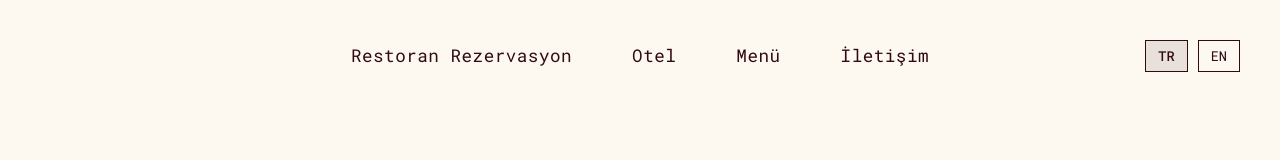
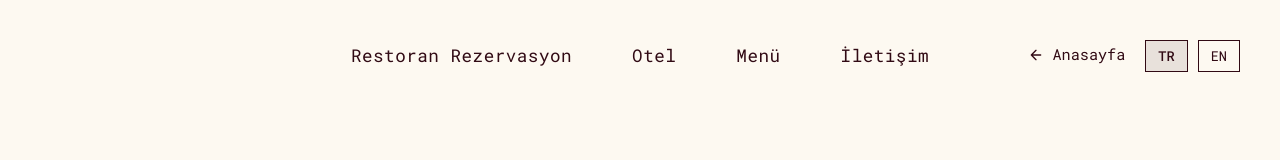
Before and after one commit to cyberatlas-baseeth/laplage, a React (Vite) app: page /about in a window 1280 px wide. Shown: the top 160 px of the page. Built offline with nearby package versions, Linux system fonts and the light colour scheme.

Commit message:
Show simple return-to-home button only on subpages

```diff
--- a/src/components/Header.css
+++ b/src/components/Header.css
@@ -38,19 +38,21 @@
   gap: 20px;
 }
 
-.btn-home {
-  padding: 10px 24px;
-  background-color: var(--color-maroon);
-  color: var(--color-ivory);
+.btn-home-simple {
   font-family: var(--font-mono);
-  font-size: 0.9rem;
-  text-align: center;
-  min-width: 100px;
-  display: inline-block;
+  font-size: 0.95rem;
+  color: var(--color-maroon);
+  display: flex;
+  align-items: center;
+  gap: 8px;
+  transition: opacity 0.3s ease;
+  border-bottom: 1px solid transparent;
+  padding-bottom: 2px;
 }
 
-.btn-home:hover {
-  opacity: 0.9;
+.btn-home-simple:hover {
+  opacity: 0.7;
+  border-bottom: 1px solid var(--color-maroon);
 }
 
 .lang-switcher {
--- a/src/components/Header.jsx
+++ b/src/components/Header.jsx
@@ -1,10 +1,12 @@
 import React, { useEffect } from 'react';
 import { useTranslation } from 'react-i18next';
-import { Link } from 'react-router-dom';
+import { Link, useLocation } from 'react-router-dom';
 import './Header.css';
 
 const Header = () => {
   const { t, i18n } = useTranslation();
+  const location = useLocation();
+  const isHome = location.pathname === '/';
 
   const changeLanguage = (lng) => {
     i18n.changeLanguage(lng);
@@ -30,6 +32,14 @@ const Header = () => {
 
         {/* Right Side Actions */}
         <div className="header-actions">
+          {!isHome && (
+            <Link to="/" className="btn-home-simple">
+              <svg width="16" height="16" viewBox="0 0 24 24" fill="none" stroke="currentColor" strokeWidth="2" strokeLinecap="round" strokeLinejoin="round">
+                <path d="M19 12H5M12 19l-7-7 7-7"/>
+              </svg>
+              {t('nav.home')}
+            </Link>
+          )}
           <div className="lang-switcher">
             <button
               onClick={() => changeLanguage('tr')}
```
